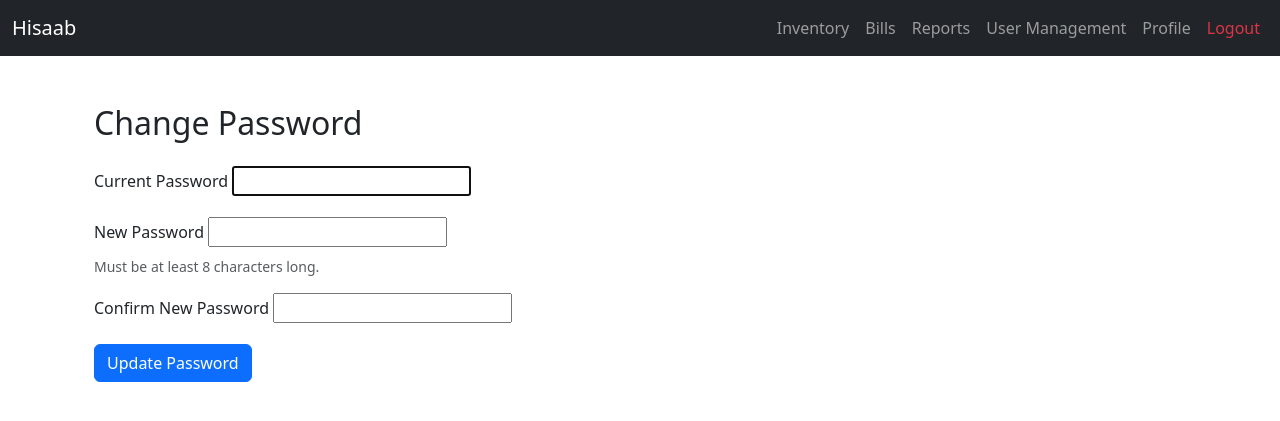
After one commit to sakc-c/Hisaab_Project, a Django app: page /password_change/ in a window 1280 px wide. The commit adds this page. Shown: the top 421 px of the page. Run offline with Django 5.2, Linux system fonts and the light colour scheme; the visitor is signed in with stand-in values (Sample User, id 1).

Commit message:
profile setup, reset password logic

```diff
--- a/hisaab/templates/hisaab/base.html
+++ b/hisaab/templates/hisaab/base.html
@@ -31,6 +31,7 @@
                     <li class="nav-item"><a class="nav-link" href="{% url 'reports' %}">Reports</a></li>
                     <li class="nav-item"><a class="nav-link" href="{% url 'user_management' %}">User Management</a></li>
                 {% endif %}
+                <li class="nav-item"><a class="nav-link" href="{% url 'profile' %}">Profile</a></li>
                 <li class="nav-item"><a class="nav-link text-danger" href="{% url 'logout' %}">Logout</a></li>
             {% endif %}
 
--- /dev/null
+++ b/hisaab/templates/hisaab/reset_password.html
@@ -0,0 +1,39 @@
+{% extends "hisaab/base.html" %}
+
+{% block content %}
+<div class="container mt-5">
+    <h2 class="mb-4">Change Password</h2>
+    <form method="post" class="form">
+        {% csrf_token %}
+
+        <div class="mb-3">
+            <label class="form-label">Current Password</label>
+            {{ form.old_password }}
+        </div>
+
+        <div class="mb-3">
+            <label class="form-label">New Password</label>
+            {{ form.new_password1 }}
+            <div class="form-text">Must be at least 8 characters long.</div>
+        </div>
+
+        <div class="mb-3">
+            <label class="form-label">Confirm New Password</label>
+            {{ form.new_password2 }}
+        </div>
+
+        <button type="submit" class="btn btn-primary">Update Password</button>
+        {% if form.errors %}
+        <div class="alert alert-danger">
+            <ul>
+                {% for field, errors in form.errors.items %}
+                    {% for error in errors %}
+                        <li><strong>{{ field|title }}:</strong> {{ error }}</li>
+                    {% endfor %}
+                {% endfor %}
+            </ul>
+        </div>
+    {% endif %}
+    </form>
+</div>
+{% endblock %}
--- a/hisaab/urls.py
+++ b/hisaab/urls.py
@@ -1,10 +1,14 @@
-from django.urls import path
+from django.urls import path, reverse_lazy
+from django.contrib.auth import views as auth_views
 from . import views
 
 urlpatterns = [
     path('', views.user_login, name='login'),  # Default route to Sign-in page
     path('logout/', views.user_logout, name='logout'),
     path('dashboard/', views.dashboard, name='dashboard'),
+    path('profile/', views.profile, name='profile'),
+    path('password_change/', auth_views.PasswordChangeView.as_view(success_url=reverse_lazy('profile'), template_name='hisaab/reset_password.html',), name='password_change'),
+    path('password_change/done/', auth_views.PasswordChangeDoneView.as_view(), name='password_change_done'),
     path('inventory/', views.inventory, name='inventory'),
     path('bills/', views.bills, name='bills'),
     path('reports/', views.reports, name='reports'),
--- a/hisaab/views.py
+++ b/hisaab/views.py
@@ -125,6 +125,12 @@ def delete_user(request, user_id):
     user.delete()
     users = User.objects.exclude(groups__name='h_admin')
     return render(request, 'hisaab/user_management.html', context={'users': users})
+
+def profile(request):
+    if request.user.is_authenticated:
+        return render(request, 'hisaab/profile.html', context={'user': request.user})
+    else:
+        return render(request, 'hisaab/unauthorised.html')
 
 
 def inventory(request):
```
Also changed, not shown: hisaab/templates/hisaab/profile.html (added, +16 -0 lines).
